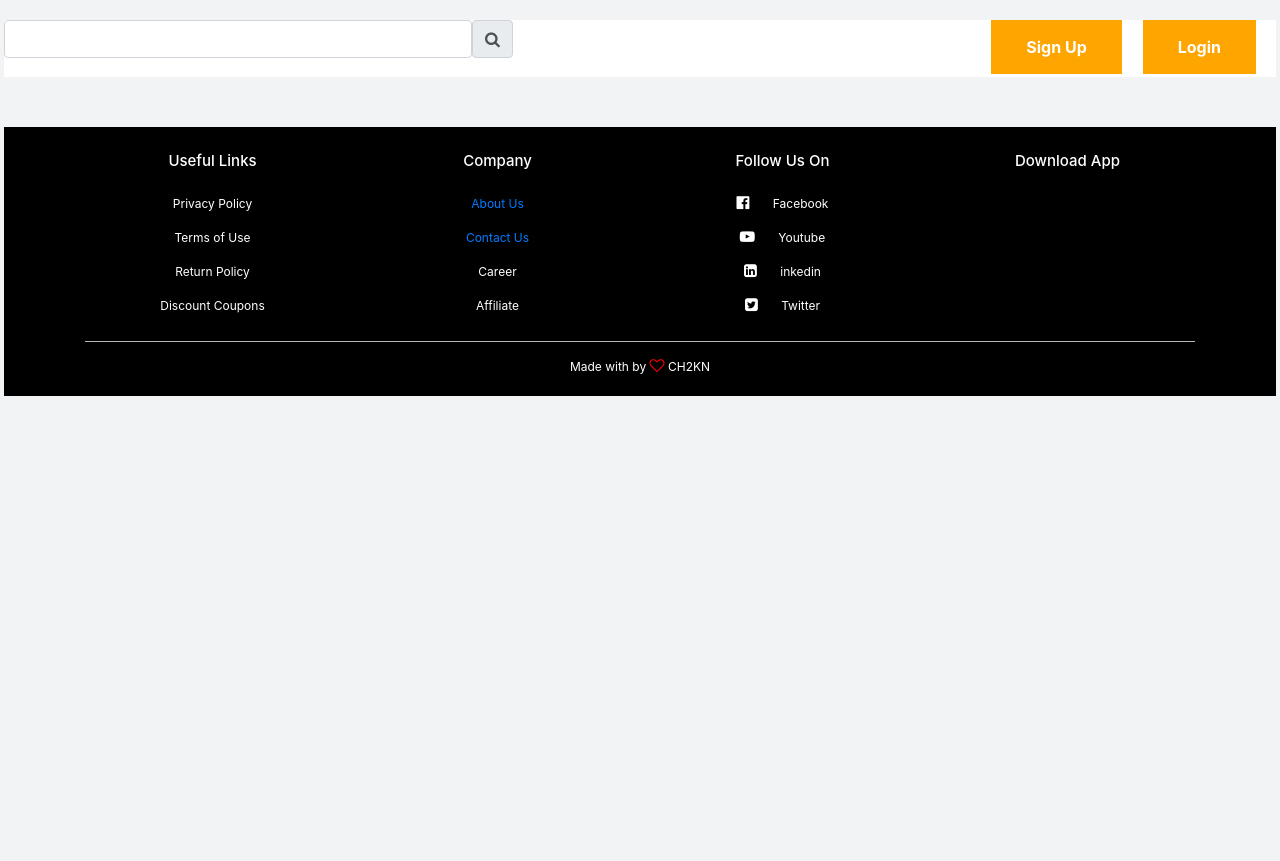
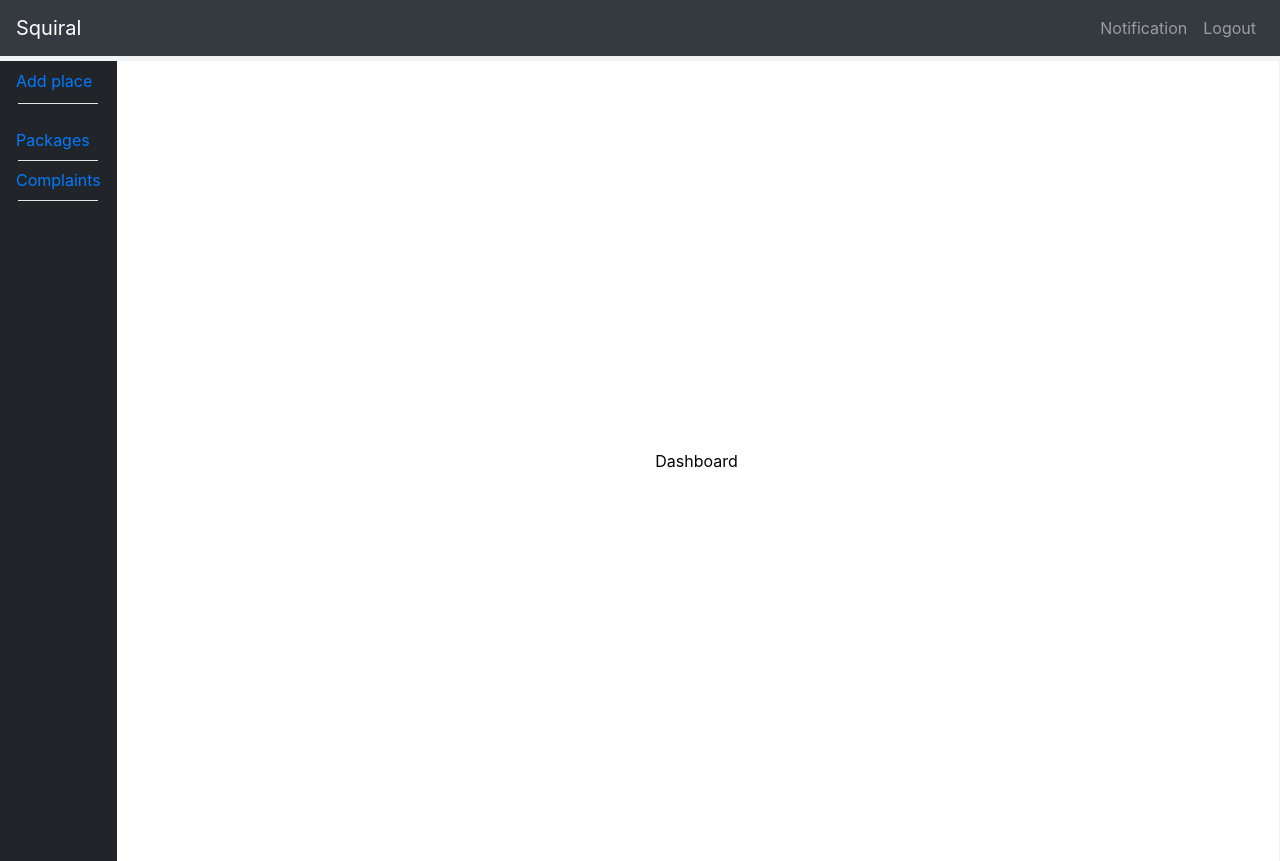
Before and after one commit to ChamodDinuka/3rd-GroupProject, a React (Create React App) app in the folder web/: page /admin in a window 1280 px wide. Before the commit the page ends 800 px from the top, so only its background shows below. Built offline with nearby package versions, Linux system fonts and the light colour scheme.

Commit message:
sample dashboard

```diff
--- a/web/package.json
+++ b/web/package.json
@@ -6,7 +6,9 @@
     "@testing-library/jest-dom": "^4.2.4",
     "@testing-library/react": "^9.5.0",
     "@testing-library/user-event": "^7.2.1",
+    "bootstrap": "^4.5.0",
     "react": "^16.13.1",
+    "react-bootstrap": "^1.0.1",
     "react-dom": "^16.13.1",
     "react-router-dom": "^5.2.0",
     "react-scripts": "3.4.1"
--- a/web/src/App.js
+++ b/web/src/App.js
@@ -8,8 +8,8 @@ import ContactUs from './containers/ContactUs';
 import Navbar from './components/Navbar';
 import Footer from './components/Footer';
 import Home from './containers/Home';
-import {BrowserRouter as Router, Switch, Route} from 'react-router-dom';
-
+import {BrowserRouter , Router, Switch, Route} from 'react-router-dom';
+import Dashboard from './component/admin/dashboard/dashboard';
 
 
 
@@ -18,24 +18,26 @@ import {BrowserRouter as Router, Switch, Route} from 'react-router-dom';
 
 function App() {
   return (
-    <Router>
+    <BrowserRouter>
       <div className="App">
+      <Switch>
+        <Route exact path="/admin" component ={Dashboard}/>
         <Navbar/>
+      </Switch>
         <Route path="/" exact component ={Home}/>
         <Route path="/register" component ={Register}/>
         <Route path="/login" component ={Login}/>
 
         <Route path="/aboutUs" component ={AboutUs}/>
         <Route path="/contactus" component ={ContactUs}/>
+        <Switch>
+        <Route exact path="/admin" />
         <Footer/>
-
-
-
-
-
+      </Switch>
 
       </div>
-    </Router>
+
+    </BrowserRouter>
 
   );
 }
--- a/web/src/component/admin/dashboard/dashboard.css
+++ b/web/src/component/admin/dashboard/dashboard.css
@@ -0,0 +1,33 @@
+.body{
+    padding: 0px;
+}
+.dashboard {
+    background-color: white;
+    min-height: 100vh;
+    display: flex;
+    flex-direction: column;
+    align-items: center;
+    justify-content: center;
+    margin-left: 100px;
+    margin-top: -100vh;
+    color: black;
+  }
+.navbar {
+    position: sticky;
+    top: 0;
+    margin-bottom: 5px;
+}
+.nav {
+
+    display: inline-block;
+}
+hr {
+    margin-top: .1rem;
+    margin-bottom: .1rem;
+    width: 80px;
+    background-color: white;
+}
+div.dashboard {
+    margin-right: 1px;
+    margin-left: 114px;
+}
--- a/web/src/component/admin/dashboard/dashboard.js
+++ b/web/src/component/admin/dashboard/dashboard.js
@@ -1,9 +1,19 @@
 import React,{Component} from 'react';
+import Nabar from '../navbar/nabar'
+import Sidebar from '../sidebar/sidebar'
+import './dashboard.css';
 
-class Dashboard extends Component(){
+class Dashboard extends Component{
     render(){
         return(
-            <div>dashboard</div>
+            <><Nabar sticky="top"/>
+            <><Sidebar /></>
+            <div className="dashboard">
+                Dashboard
+
+            </div>
+            </>
+
         );
         }
 }
--- a/web/src/component/admin/navbar/nabar.js
+++ b/web/src/component/admin/navbar/nabar.js
@@ -0,0 +1,30 @@
+import React,{Component} from 'react';
+import { Navbar,Nav } from 'react-bootstrap';
+import './navbar.css';
+
+class nabar extends Component{
+    render(){
+        return(
+
+            <Navbar collapseOnSelect expand="lg" bg="dark" variant="dark">
+            <Navbar.Brand href="#home">Squiral</Navbar.Brand>
+            <Navbar.Toggle aria-controls="responsive-navbar-nav" />
+            <Navbar.Collapse id="responsive-navbar-nav">
+              <Nav className="mr-auto">
+
+              </Nav>
+              <Nav>
+                <Nav.Link href="#deets">Notification</Nav.Link>
+                <Nav.Link eventKey={2} href="#memes">
+                  Logout
+                </Nav.Link>
+              </Nav>
+            </Navbar.Collapse>
+          </Navbar>
+        );
+    }
+
+
+
+}
+export default nabar;
--- a/web/src/component/admin/navbar/navbar.css
+++ b/web/src/component/admin/navbar/navbar.css
@@ -0,0 +1,7 @@
+.nav {
+
+    width: min-content;
+    background:rgb(33, 37, 41);
+    height: 100vh;
+
+}
--- a/web/src/component/admin/sidebar/sidebar.css
+++ b/web/src/component/admin/sidebar/sidebar.css
@@ -0,0 +1,3 @@
+.flex-column{
+    width: 20px;
+}
--- a/web/src/component/admin/sidebar/sidebar.js
+++ b/web/src/component/admin/sidebar/sidebar.js
@@ -0,0 +1,18 @@
+import React,{Component  } from "react";
+import { Nav } from 'react-bootstrap';
+
+class Sidebar extends Component{
+    render(){
+        return(
+
+            <Nav defaultActiveKey="/home" className="flex-column">
+            <Nav.Link style={{position:"sticky",top:"56px"}} href="/home">Add place</Nav.Link><hr style={{position:"sticky",top:"96px"}}/>
+            <Nav.Link style={{position:"sticky",top:"120px"}} eventKey="link-1">Packages</Nav.Link><hr style={{position:"sticky",top:"160px"}}/>
+            <Nav.Link style={{position:"sticky",top:"160px"}} eventKey="link-2">Complaints</Nav.Link><hr style={{position:"sticky",top:"200px"}}/>
+
+            </Nav>
+
+        )
+    }
+}
+export default Sidebar;
--- a/web/src/index.css
+++ b/web/src/index.css
@@ -17,6 +17,6 @@ code {
 
 
 html,body{
-  padding:10px 2px 0px 2px;
+  padding:0px 0px 0px 0px;
   margin:0;
 }
```
Also changed, not shown: 2 other files (tests, documents, lock files or other folders).
